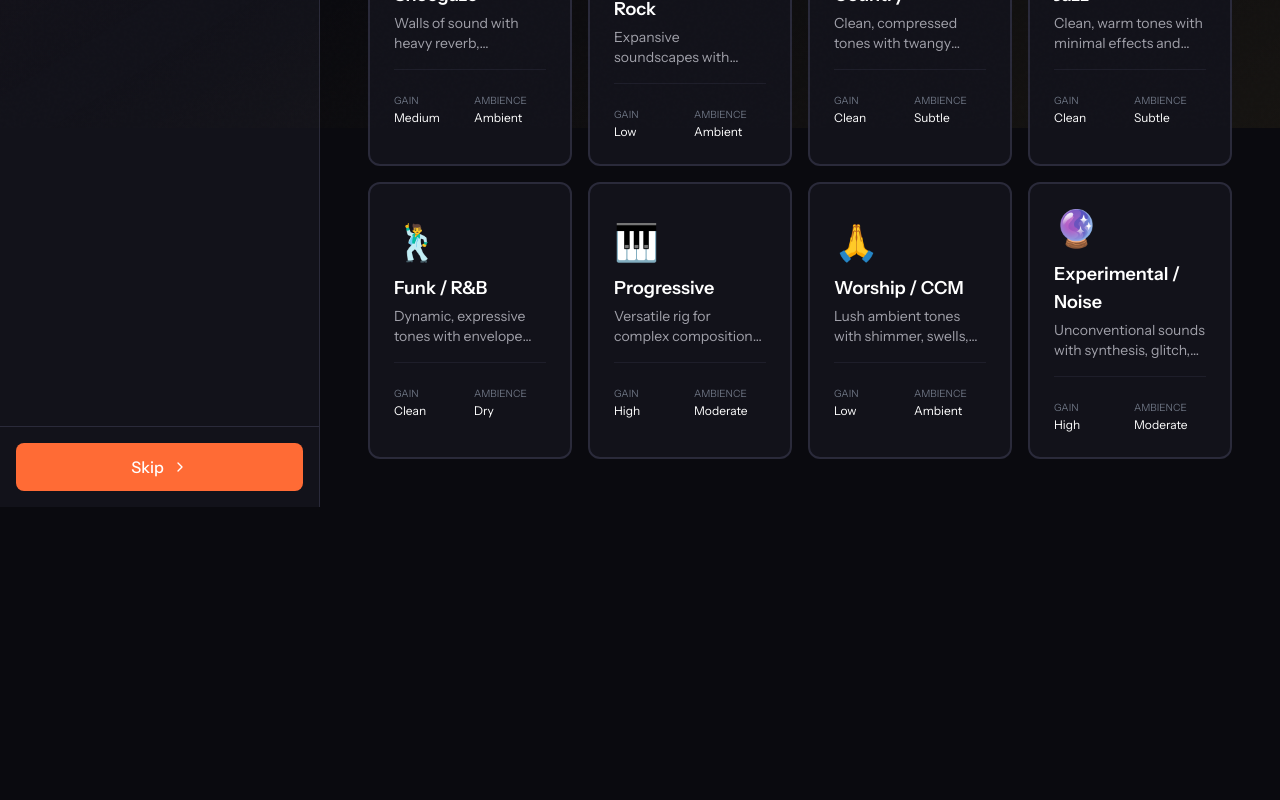
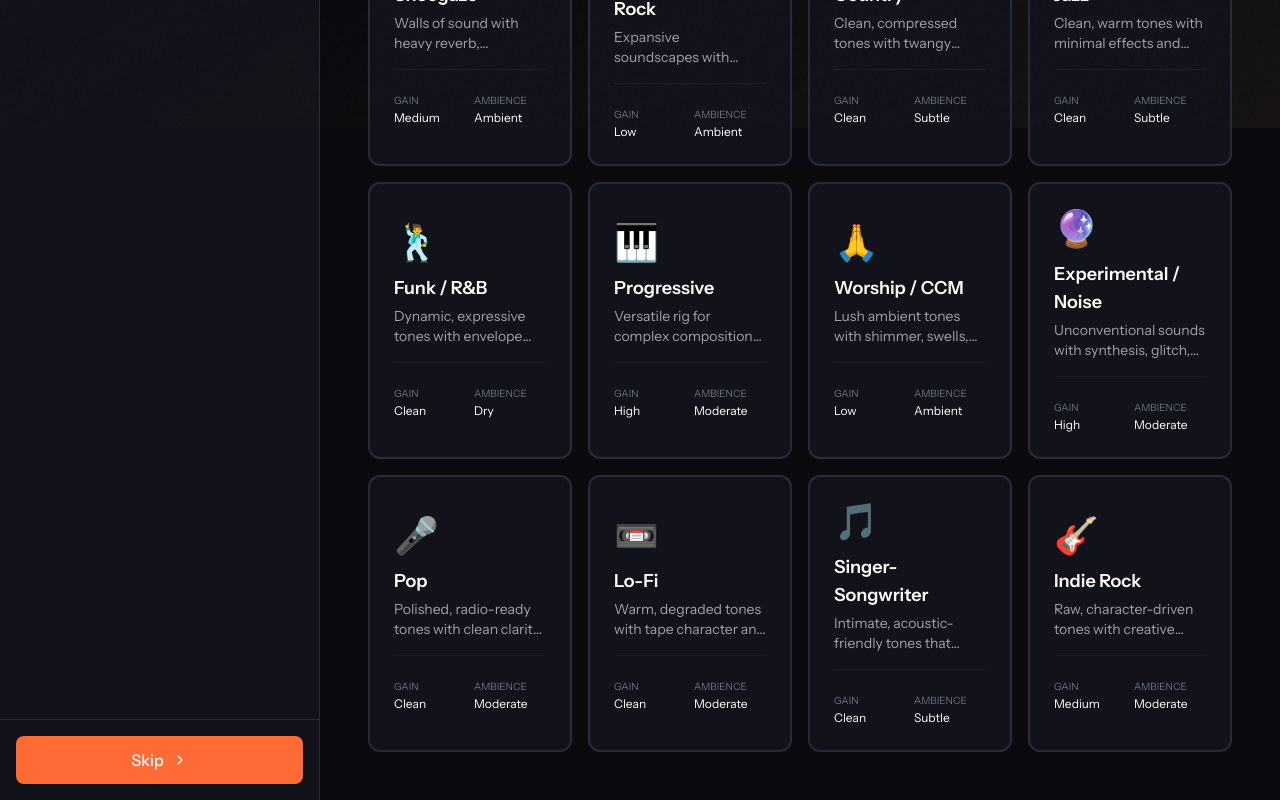
Before and after one commit to franklinrankin/tonetracer-pedalboard-builder, a React (Vite) app: page / in a window 1280 px wide. Shown: the part 672-1472 px from the top of the page. Before the commit the page ends 1179 px from the top, so only its background shows below. Built offline with nearby package versions, Linux system fonts and the light colour scheme.

Commit message:
Add Pop, Lo-Fi, Singer-Songwriter, and Indie Rock genres with bonus effects

```diff
--- a/src/components/GenreStarterKit.tsx
+++ b/src/components/GenreStarterKit.tsx
@@ -671,6 +671,210 @@ function getGenreBonusAdditions(
           name: 'Routing / Looper',
           reason: 'Create complex signal paths and layer sounds',
           pedals: routing,
+        });
+      }
+      break;
+
+    case 'pop':
+      // Pitch (micro-shift / doubler)
+      const popPitch = findPedals('pitch', ['Doubler', 'Detune', 'Shifter', 'Micro']);
+      if (popPitch.length > 0) {
+        additions.push({
+          id: 'pitch-doubler',
+          name: 'Pitch Doubler',
+          reason: 'Subtle thickening and width for polished tones',
+          category: 'pitch',
+          pedals: popPitch,
+        });
+      }
+      // Tremolo
+      if (!onBoardSubtypes.has('Tremolo')) {
+        const popTrem = findPedals('modulation', ['Tremolo']);
+        if (popTrem.length > 0) {
+          additions.push({
+            id: 'tremolo',
+            name: 'Tremolo',
+            reason: 'Add rhythmic pulse and movement',
+            category: 'modulation',
+            subtype: 'Tremolo',
+            pedals: popTrem,
+          });
+        }
+      }
+      // EQ (tone shaping)
+      if (!onBoardSubtypes.has('Parametric') && !onBoardSubtypes.has('Graphic')) {
+        const popEq = findPedals('eq', ['Parametric', 'Graphic']);
+        if (popEq.length > 0) {
+          additions.push({
+            id: 'eq',
+            name: 'EQ Pedal',
+            reason: 'Shape your tone to sit perfectly in the mix',
+            category: 'eq',
+            pedals: popEq,
+          });
+        }
+      }
+      // Auto-filter (very subtle)
+      const popFilter = findPedals('filter', ['Envelope', 'Auto-Wah']);
+      if (popFilter.length > 0) {
+        additions.push({
+          id: 'auto-filter',
+          name: 'Auto Filter',
+          reason: 'Subtle filter sweeps for texture',
+          category: 'filter',
+          pedals: popFilter,
+        });
+      }
+      break;
+
+    case 'lofi':
+      // Bitcrusher / Sample Rate Reducer
+      const lofiBitcrush = findBySubtype(['Bitcrusher', 'Lo-Fi', 'Degrader', 'Sample Rate']);
+      if (lofiBitcrush.length > 0) {
+        additions.push({
+          id: 'bitcrusher',
+          name: 'Bitcrusher',
+          reason: 'Digital degradation for that crunchy lo-fi sound',
+          pedals: lofiBitcrush,
+        });
+      }
+      // Warble / Cassette Mod
+      const lofiWarble = findBySubtype(['Vibrato', 'Chorus', 'Warble', 'Cassette']);
+      if (lofiWarble.length > 0) {
+        additions.push({
+          id: 'warble',
+          name: 'Warble / Cassette',
+          reason: 'Tape-style pitch wobble and wow/flutter',
+          pedals: lofiWarble,
+        });
+      }
+      // Low-pass Filter
+      const lofiFilter = findPedals('filter', ['Low-Pass', 'Filter', 'Tone']);
+      if (lofiFilter.length > 0) {
+        additions.push({
+          id: 'lowpass',
+          name: 'Low-Pass Filter',
+          reason: 'Roll off highs for that muffled vintage sound',
+          category: 'filter',
+          pedals: lofiFilter,
+        });
+      }
+      // Saturation / Preamp
+      const lofiSat = findPedals('gain', ['Preamp', 'Boost', 'Overdrive']);
+      if (lofiSat.length > 0) {
+        additions.push({
+          id: 'saturation',
+          name: 'Saturation / Preamp',
+          reason: 'Add warmth and harmonic richness',
+          category: 'gain',
+          pedals: lofiSat,
+        });
+      }
+      break;
+
+    case 'singer-songwriter':
+      // Volume Pedal
+      if (!onBoardSubtypes.has('Volume')) {
+        const sswVolume = findPedals('volume', ['Volume', 'Expression']);
+        if (sswVolume.length > 0) {
+          additions.push({
+            id: 'volume',
+            name: 'Volume Pedal',
+            reason: 'Smooth dynamics without touching your guitar',
+            category: 'volume',
+            subtype: 'Volume',
+            pedals: sswVolume,
+          });
+        }
+      }
+      // EQ (tone sweetening)
+      if (!onBoardSubtypes.has('Parametric') && !onBoardSubtypes.has('Graphic')) {
+        const sswEq = findPedals('eq', ['Parametric', 'Graphic']);
+        if (sswEq.length > 0) {
+          additions.push({
+            id: 'eq',
+            name: 'EQ Pedal',
+            reason: 'Sweeten your acoustic tone for any room',
+            category: 'eq',
+            pedals: sswEq,
+          });
+        }
+      }
+      // Subtle Modulation
+      const sswMod = findPedals('modulation', ['Chorus', 'Tremolo', 'Vibrato']);
+      if (sswMod.length > 0) {
+        additions.push({
+          id: 'subtle-mod',
+          name: 'Subtle Modulation',
+          reason: 'Light movement without overwhelming your tone',
+          category: 'modulation',
+          pedals: sswMod,
+        });
+      }
+      // Boost (clean)
+      if (!onBoardSubtypes.has('Boost')) {
+        const sswBoost = findPedals('gain', ['Boost']);
+        if (sswBoost.length > 0) {
+          additions.push({
+            id: 'boost',
+            name: 'Clean Boost',
+            reason: 'Lift your signal for solos or emphasis',
+            category: 'gain',
+            subtype: 'Boost',
+            pedals: sswBoost,
+          });
+        }
+      }
+      break;
+
+    case 'indie-rock':
+      // Fuzz
+      if (!onBoardSubtypes.has('Fuzz')) {
+        const irFuzz = findPedals('gain', ['Fuzz']);
+        if (irFuzz.length > 0) {
+          additions.push({
+            id: 'fuzz',
+            name: 'Fuzz',
+            reason: 'Thick, woolly saturation for big moments',
+            category: 'gain',
+            subtype: 'Fuzz',
+            pedals: irFuzz,
+          });
+        }
+      }
+      // Pitch (octave / detune)
+      const irPitch = findPedals('pitch', ['Octave', 'Detune', 'Shifter']);
+      if (irPitch.length > 0) {
+        additions.push({
+          id: 'pitch',
+          name: 'Pitch / Octave',
+          reason: 'Add depth with octaves or detuned doubling',
+          category: 'pitch',
+          pedals: irPitch,
+        });
+      }
+      // Tremolo
+      if (!onBoardSubtypes.has('Tremolo')) {
+        const irTrem = findPedals('modulation', ['Tremolo']);
+        if (irTrem.length > 0) {
+          additions.push({
+            id: 'tremolo',
+            name: 'Tremolo',
+            reason: 'Classic indie texture and rhythmic pulse',
+            category: 'modulation',
+            subtype: 'Tremolo',
+            pedals: irTrem,
+          });
+        }
+      }
+      // Experimental Modulation
+      const irWeirdMod = findBySubtype(['Ring Mod', 'Rotary', 'Vibrato', 'Flanger']);
+      if (irWeirdMod.length > 0) {
+        additions.push({
+          id: 'weird-mod',
+          name: 'Experimental Mod',
+          reason: 'Ring mod, vibrato, or flanger for unique textures',
+          pedals: irWeirdMod,
         });
       }
       break;
--- a/src/data/genres.ts
+++ b/src/data/genres.ts
@@ -313,6 +313,98 @@ export const GENRES: GenreProfile[] = [
       complexity: 'complex',
     },
   },
+  {
+    id: 'pop',
+    name: 'Pop',
+    description: 'Polished, radio-ready tones with clean clarity and subtle enhancement',
+    icon: '🎤',
+    color: '#f472b6',
+    artists: ['John Mayer', 'Ed Sheeran', 'Taylor Swift', 'Harry Styles'],
+    recommendedCategories: ['modulation', 'dynamics', 'delay', 'reverb'],
+    sectionTargets: {
+      modulation: { min: 3, ideal: 6, max: 10 },
+      dynamics: { min: 5, ideal: 8, max: 12 },
+      delay: { min: 3, ideal: 6, max: 9 },
+      reverb: { min: 4, ideal: 7, max: 10 },
+    },
+    preferredSubtypes: ['Chorus', 'Compressor', 'Digital', 'Plate', 'Hall', 'Room'],
+    keywords: ['polished', 'clean', 'radio', 'pop', 'bright', 'clear'],
+    characteristics: {
+      gainLevel: 'clean',
+      modulationAmount: 'subtle',
+      ambience: 'moderate',
+      complexity: 'minimal',
+    },
+  },
+  {
+    id: 'lofi',
+    name: 'Lo-Fi',
+    description: 'Warm, degraded tones with tape character and vintage imperfections',
+    icon: '📼',
+    color: '#a78bfa',
+    artists: ['Mac DeMarco', 'Clairo', 'Boy Pablo', 'Men I Trust'],
+    recommendedCategories: ['modulation', 'delay', 'reverb', 'dynamics'],
+    sectionTargets: {
+      modulation: { min: 5, ideal: 9, max: 13 },
+      delay: { min: 4, ideal: 8, max: 12 },
+      reverb: { min: 4, ideal: 8, max: 12 },
+      dynamics: { min: 4, ideal: 7, max: 10 },
+    },
+    preferredSubtypes: ['Vibrato', 'Chorus', 'Tape', 'Analog', 'Lo-Fi', 'Compressor', 'Spring', 'Room'],
+    keywords: ['lofi', 'tape', 'warm', 'vintage', 'wobbly', 'degraded', 'cassette'],
+    characteristics: {
+      gainLevel: 'clean',
+      modulationAmount: 'moderate',
+      ambience: 'moderate',
+      complexity: 'standard',
+    },
+  },
+  {
+    id: 'singer-songwriter',
+    name: 'Singer-Songwriter',
+    description: 'Intimate, acoustic-friendly tones that support vocals without overpowering',
+    icon: '🎵',
+    color: '#fbbf24',
+    artists: ['James Taylor', 'Joni Mitchell', 'Iron & Wine', 'Phoebe Bridgers'],
+    recommendedCategories: ['dynamics', 'reverb', 'delay', 'modulation'],
+    sectionTargets: {
+      dynamics: { min: 4, ideal: 7, max: 10 },
+      reverb: { min: 3, ideal: 6, max: 9 },
+      delay: { min: 2, ideal: 5, max: 8 },
+      modulation: { min: 2, ideal: 4, max: 7 },
+    },
+    preferredSubtypes: ['Compressor', 'Plate', 'Room', 'Analog', 'Chorus', 'Tremolo', 'Boost'],
+    keywords: ['acoustic', 'intimate', 'warm', 'subtle', 'songwriter', 'gentle'],
+    characteristics: {
+      gainLevel: 'clean',
+      modulationAmount: 'subtle',
+      ambience: 'subtle',
+      complexity: 'minimal',
+    },
+  },
+  {
+    id: 'indie-rock',
+    name: 'Indie Rock',
+    description: 'Raw, character-driven tones with creative effects and multiple gain stages',
+    icon: '🎸',
+    color: '#fb923c',
+    artists: ['The National', 'Interpol', 'Spoon', 'Vampire Weekend'],
+    recommendedCategories: ['gain', 'modulation', 'delay', 'reverb'],
+    sectionTargets: {
+      gain: { min: 6, ideal: 12, max: 18 },
+      modulation: { min: 4, ideal: 8, max: 12 },
+      delay: { min: 4, ideal: 8, max: 12 },
+      reverb: { min: 4, ideal: 7, max: 11 },
+    },
+    preferredSubtypes: ['Overdrive', 'Distortion', 'Fuzz', 'Chorus', 'Phaser', 'Vibrato', 'Tape', 'Analog', 'Digital'],
+    keywords: ['indie', 'raw', 'character', 'creative', 'textured', 'organic'],
+    characteristics: {
+      gainLevel: 'medium',
+      modulationAmount: 'moderate',
+      ambience: 'moderate',
+      complexity: 'standard',
+    },
+  },
 ];
 
 export function getGenreById(id: string): GenreProfile | undefined {
```
